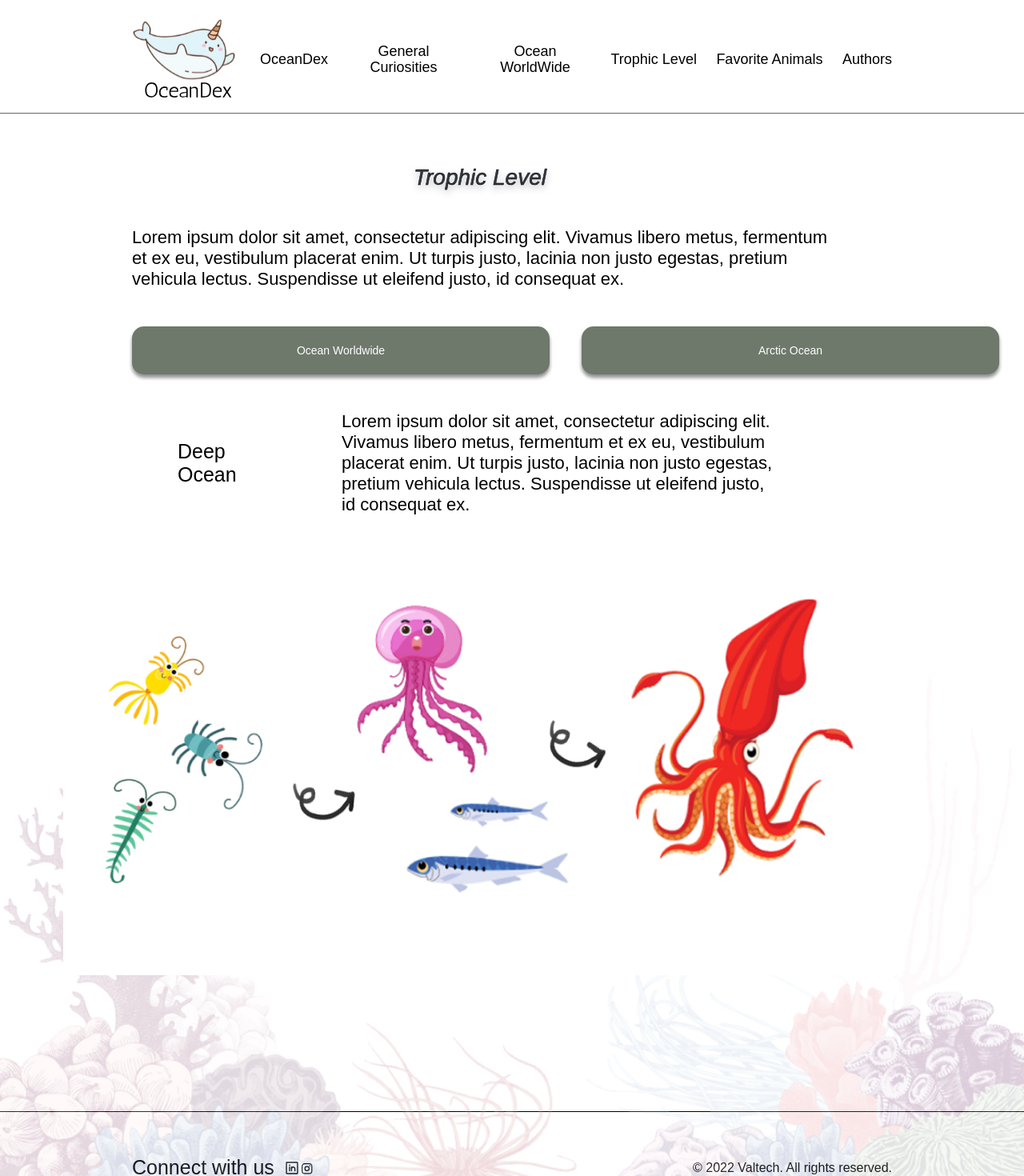
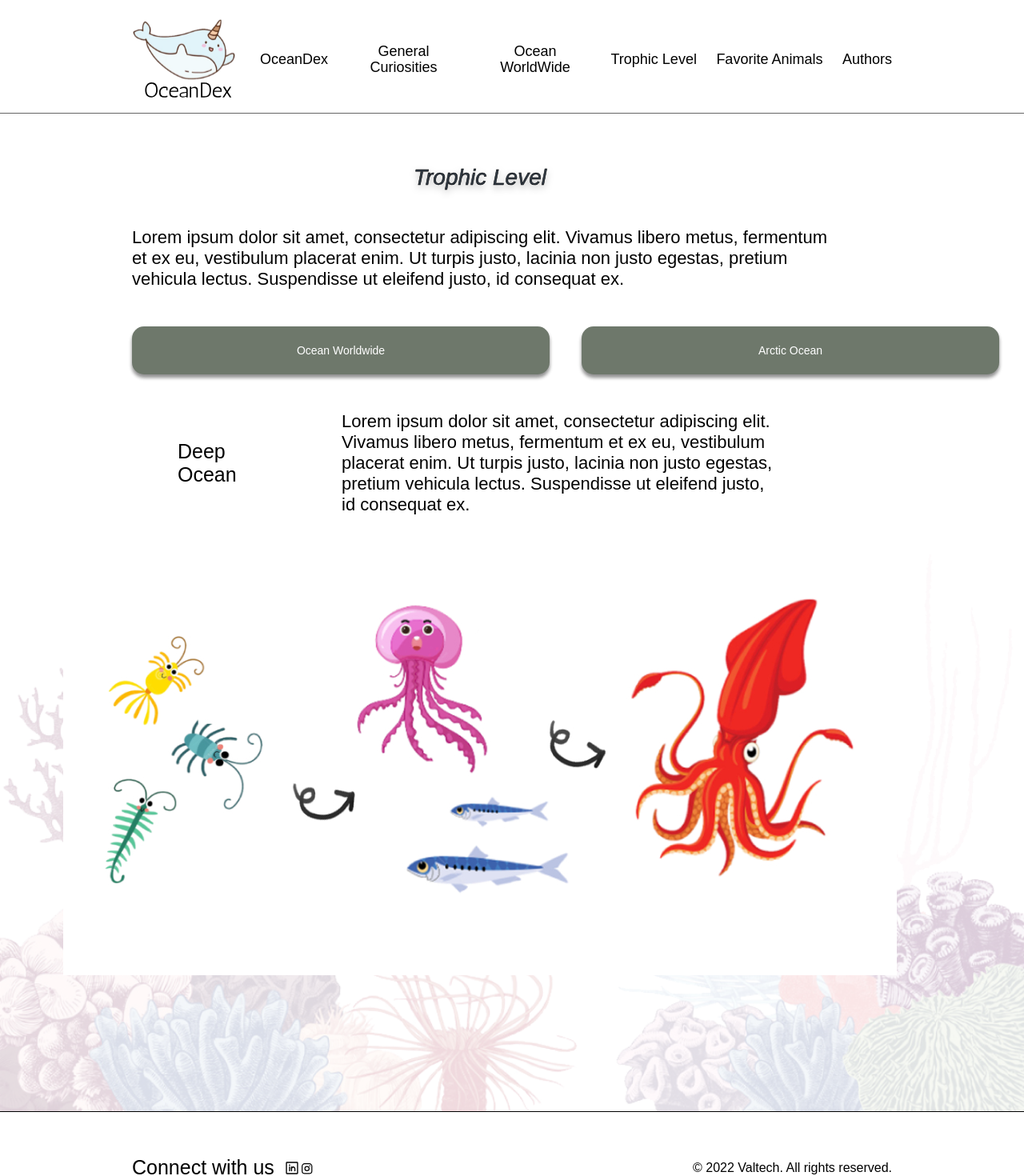
Before and after one commit to xossiane/javascript-oceandex, a Next.js app: page /TrophicLevel in a window 1280 px wide. Shown: the top 1470 px of the page at 80% size. Built offline with nearby package versions, Linux system fonts and the light colour scheme; a web font is replaced by a local one.

Commit message:
Fix: background-image

```diff
--- a/pages/TrophicLevel/index.jsx
+++ b/pages/TrophicLevel/index.jsx
@@ -57,7 +57,9 @@ export default function TrophicLevel() {
           <img src="/assets/images/foodChain/deepOceanDesktopjpg.jpg" alt="" />
         </div>
     </Container>
+      <div className={styles.containerBackgroundImage}>
         <img className={styles.backgroundImage} src="/assets/images/extras/backgroundLarge2.png" alt="" />
+      </div>
   </>
   );
 }
--- a/pages/TrophicLevel/styles.module.scss
+++ b/pages/TrophicLevel/styles.module.scss
@@ -48,9 +48,14 @@
   }
 }
 
-.backgroundImage {
-  opacity: 0.2;
-  position: absolute;
-  top: 82%;
+.containerBackgroundImage {
+  position: relative;
   width: 100%;
+
+  .backgroundImage {
+    opacity: 0.2;
+    position: absolute;
+    bottom: -90%;
+    width: 100%;
+  }
 }
```
